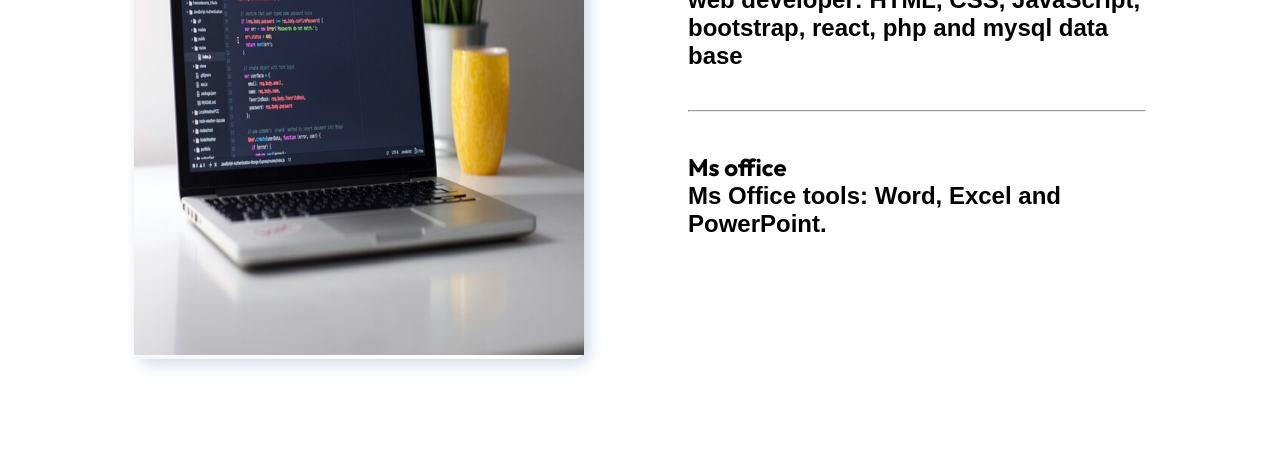
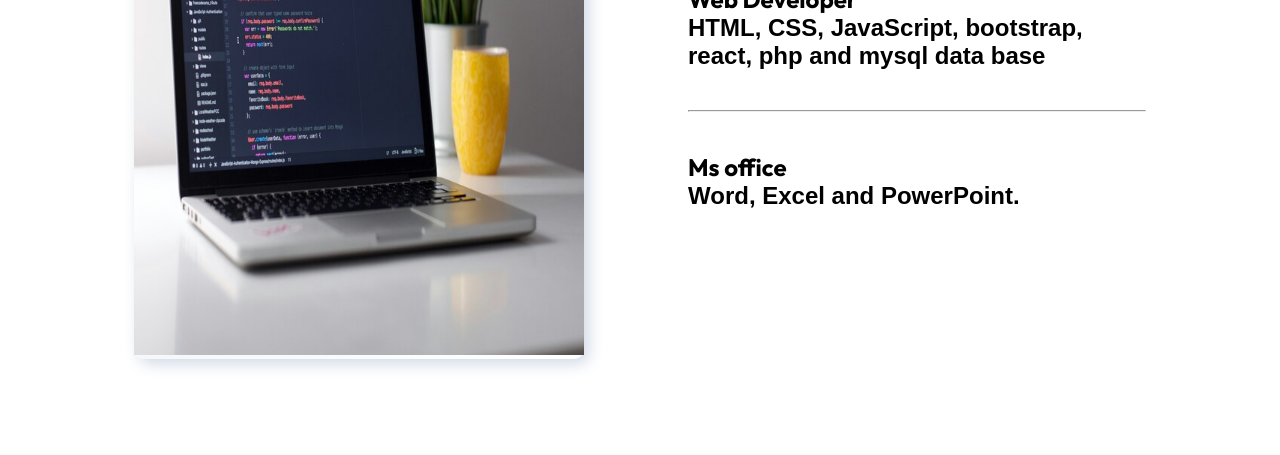
Before and after one commit to hasan-a-a/myPortfolio, a plain HTML site: page skills.html in a window 1280 px wide. Shown: the part 418-873 px from the top of the page. Drawn offline with nearby package versions, Linux system fonts and the light colour scheme.

Commit message:
update skills index

```diff
--- a/skills.html
+++ b/skills.html
@@ -48,13 +48,13 @@
             <div class="detail">
                 <h1><span style="color: #f9532d;">My skills</span></h1>
                 <h3>Web Developer</h3>
-                <p class="paragraph">web developer: HTML, CSS, JavaScript, bootstrap, react, php and mysql data base</p>
+                <p class="paragraph">HTML, CSS, JavaScript, bootstrap, react, php and mysql data base</p>
 
                     <br><br>
                     <hr>
                     <br><br>
                     <h3>Ms office</h3>
-                    <p class="paragraph">Ms Office tools: Word, Excel and PowerPoint.</p>
+                    <p class="paragraph">Word, Excel and PowerPoint.</p>
 
 
 
```
